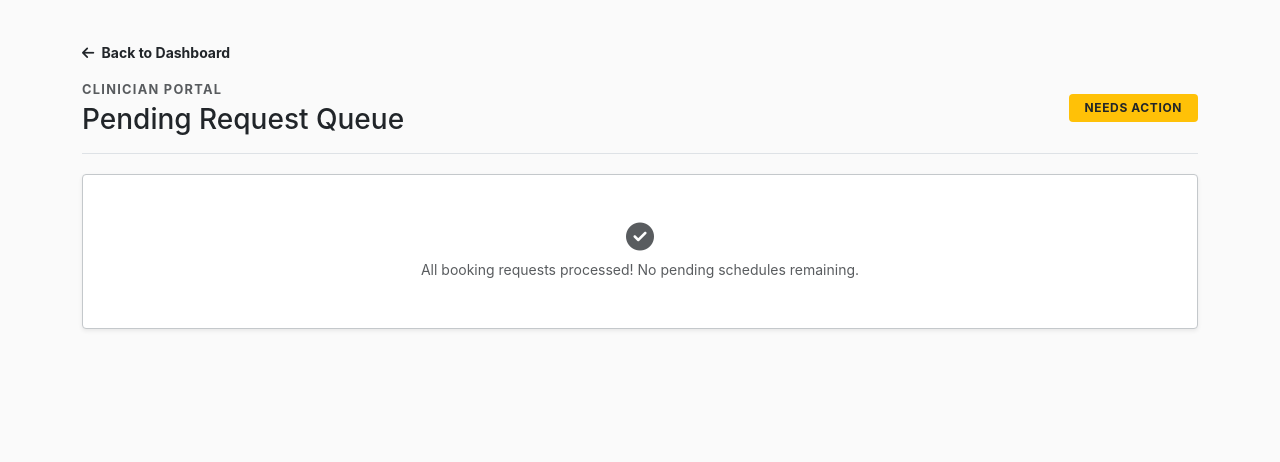
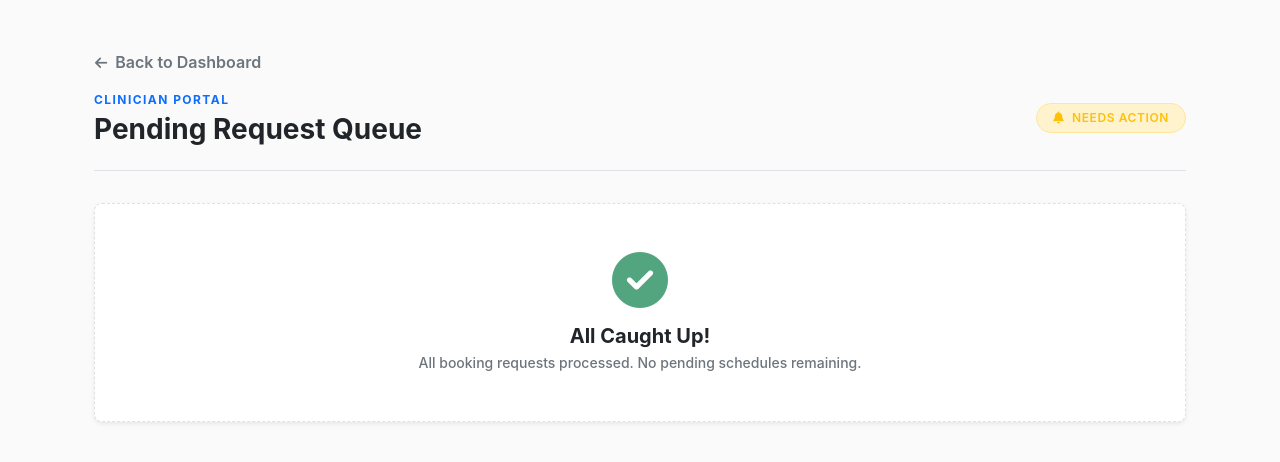
Before and after one commit to jinoestillore-infotech/Clinic-Appointment-System, a Flask app: page /staff/pending in a window 1280 px wide. Shown: the part 49-511 px from the top of the page. Run offline with Flask 3, Linux system fonts and the light colour scheme; a user stored in the database is signed in; data that the repository does not hold is empty.

Commit message:
modified the pending page

```diff
--- a/app/templates/staff/pending.html
+++ b/app/templates/staff/pending.html
@@ -3,85 +3,99 @@
 {% block title %}Pending Approvals - CareSync{% endblock %}
 
 {% block content %}
-<div class="row g-3">
+<div class="container py-2">
+    <div class="row g-4">
         <!-- Header Segment -->
-    <div class="col-12 mb-1">
+        <div class="col-12">
             <div class="mb-3">
-            <a href="{{ url_for('staff.dashboard') }}" class="text-dark small text-decoration-none fw-bold">
-                <i class="fa-solid fa-arrow-left me-1"></i> Back to Dashboard
+                <a href="{{ url_for('staff.dashboard') }}" class="btn btn-link link-secondary text-decoration-none fw-semibold p-0 small shadow-none">
+                    <i class="fa-solid fa-arrow-left me-1 small"></i> Back to Dashboard
                 </a>
             </div>
-        <div class="d-flex align-items-center justify-content-between border-bottom pb-3">
+            <div class="d-flex flex-column flex-sm-row align-items-sm-center justify-content-between border-bottom pb-4 mb-2 gap-3">
                 <div>
-                <span class="text-uppercase text-muted fw-bold d-block mb-1" style="font-size: 0.8rem; letter-spacing: 0.1em;">Clinician Portal</span>
-                <h2 class="h3 fw-extrabold text-dark mb-0">Pending Request Queue</h2>
+                    <span class="text-uppercase text-primary fw-bold d-block mb-1" style="font-size: 0.75rem; letter-spacing: 0.12em;">Clinician Portal</span>
+                    <h2 class="h3 fw-bold text-dark mb-0">Pending Request Queue</h2>
                 </div>
-            <span class="badge bg-warning text-dark rounded-1 px-3 py-2 fw-bold text-uppercase" style="font-size: 0.75rem; letter-spacing: 0.05em;">Needs Action</span>
+                <div>
+                    <span class="badge bg-warning-subtle text-warning border border-warning-subtle rounded-pill px-3 py-2 fw-semibold text-uppercase" style="font-size: 0.75rem; letter-spacing: 0.05em;">
+                        <i class="fa-solid fa-bell me-1"></i> Needs Action
+                    </span>
+                </div>
             </div>
         </div>
 
         <!-- MAIN PENDING LIST -->
-    <div class="col-12 mt-3">
+        <div class="col-12">
             {% if not appointments %}
-            <div class="text-center py-5 px-3 border border-secondary-subtle rounded-1 bg-white shadow-sm">
-                <i class="fa-solid fa-circle-check text-muted mb-2 fs-3"></i>
-                <p class="text-muted small mb-0">All booking requests processed! No pending schedules remaining.</p>
+                <div class="text-center py-5 px-3 bg-white border border-dashed rounded-3 shadow-sm">
+                    <div class="text-success mb-3">
+                        <i class="fa-solid fa-circle-check display-4 opacity-75"></i>
+                    </div>
+                    <h5 class="text-dark fw-bold mb-1">All Caught Up!</h5>
+                    <p class="text-secondary fw-medium small mb-0">All booking requests processed. No pending schedules remaining.</p>
                 </div>
             {% else %}
                 <div class="row g-3">
                     {% for appt in appointments %}
-                    <div class="col-12 col-md-6">
-                        <div class="card border border-secondary-subtle rounded-1 p-3 p-sm-4 bg-white shadow-sm h-100 d-flex flex-column justify-content-between">
+                        <div class="col-12 col-xl-6">
+                            <div class="card border-0 shadow-sm rounded-3 h-100 d-flex flex-column justify-content-between overflow-hidden">
+                                <div class="card-body p-4">
+                                    <!-- Patient / Appointment Details Header -->
+                                    <div class="d-flex flex-column flex-sm-row justify-content-between align-items-start gap-3 mb-3">
                                         <div>
-                                <div class="d-flex flex-column flex-sm-row justify-content-between align-items-start gap-2.5">
-                                    <div class="border-start border-4 border-warning ps-3">
-                                        <span class="text-uppercase text-danger fw-extrabold d-block mb-1" style="font-size: .8rem; letter-spacing: 0.08em;">
-                                            <i class="fa-regular fa-clock me-1"></i> Requested: {{ appt.appointment_date }} at {{ appt.appointment_time }}
+                                            <span class="text-uppercase text-danger fw-bold d-inline-flex align-items-center gap-1 mb-2 bg-danger-subtle px-2 py-1 rounded small" style="font-size: 0.75rem; letter-spacing: 0.05em;">
+                                                <i class="fa-regular fa-clock"></i> Requested: {{ appt.appointment_date }} @ {{ appt.appointment_time }}
                                             </span>
-                                        <strong class="text-dark d-block fs-5 fw-extrabold mb-1">
-                                            Patient: {{ appt.pat_first }} {{ appt.pat_last }}
-                                        </strong>
-                                        <span class="text-secondary d-block fw-bold" style="font-size: 0.85rem;">Contact: {{ appt.phone_number or 'Not provided' }}</span>
+                                            <h4 class="h5 fw-bold text-dark mb-1">
+                                                {{ appt.pat_first }} {{ appt.pat_last }}
+                                            </h4>
+                                            <span class="text-muted d-block small fw-medium">
+                                                <i class="fa-solid fa-phone me-1 opacity-70"></i> {{ appt.phone_number or 'Contact not provided' }}
+                                            </span>
                                         </div>
-                                    <div class="flex-shrink-0 mt-2 mt-sm-0">
-                                        <span class="badge border border-2 border-warning text-warning bg-white text-uppercase rounded-1 px-3 py-1.5 fw-bold" style="font-size: 0.75rem; letter-spacing: 0.05em;">
-                                            {{ appt.status }}
+
+                                        <!-- Status Pill Indicator -->
+                                        <div>
+                                            <span class="badge bg-warning-subtle text-warning border border-warning-subtle rounded-pill px-3 py-2 fw-bold text-uppercase tracking-wider" style="font-size: 0.7rem;">
+                                                <i class="fa-solid fa-hourglass-half me-1 small opacity-75"></i> {{ appt.status }}
                                             </span>
                                         </div>
                                     </div>
 
+                                    <!-- Brief Symptom/Reason Box -->
                                     {% if appt.symptoms_brief %}
-                                    <div class="mt-3 text-dark bg-light p-3 rounded-1 border border-secondary-subtle" style="font-size: 0.85rem; line-height: 1.45;">
-                                        <strong class="text-dark">Reason for Visit:</strong> {{ appt.symptoms_brief }}
+                                        <div class="bg-light p-3 rounded-2 border border-light-subtle mb-1">
+                                            <span class="text-uppercase text-muted d-block fw-bold mb-1" style="font-size: 0.7rem; letter-spacing: 0.05em;">Reason for Visit</span>
+                                            <p class="text-dark small mb-0 lh-base">{{ appt.symptoms_brief }}</p>
                                         </div>
                                     {% endif %}
                                 </div>
 
-                            <!-- Clinician Action Bar Footer -->
-                            <div class="mt-3.5 pt-3 border-top border-light-subtle">
-                                <div class="d-flex flex-column flex-sm-row align-items-stretch align-items-sm-center justify-content-between gap-3">
-                                    <div class="text-dark py-1" style="font-size: 0.9rem;">
-                                        Consultation Fee: <strong class="fw-extrabold">₱{{ "%.2f"|format(appt.amount_due) }}</strong>
+                                <!-- Actionable Footer Deck -->
+                                <div class="card-footer bg-light border-0 px-4 py-3 d-flex flex-column flex-sm-row align-items-stretch align-items-sm-center justify-content-between gap-3 mt-auto">
+                                    <div class="d-flex align-items-center gap-2">
+                                        <span class="text-muted small">Est. Fee:</span>
+                                        <strong class="text-dark fs-5 fw-bold">₱{{ "%.2f"|format(appt.amount_due) }}</strong>
                                     </div>
 
-                                    <div class="d-flex flex-column flex-sm-row gap-2 w-100 w-sm-auto">
-                                        <!-- Confirm booking request action -->
-                                        <form action="{{ url_for('staff.confirm', appointment_id=appt.id) }}" method="POST" class="m-0 mb-2 mb-sm-0 w-100 w-sm-auto d-grid d-sm-inline-block">
-                                            <!-- Submits to the route and redirects to keep clinician flow smooth -->
+                                    <!-- Action Submission Forms Stack -->
+                                    <div class="d-flex gap-2 justify-content-end">
+                                        <!-- Confirm Action Box -->
+                                        <form action="{{ url_for('staff.confirm', appointment_id=appt.id) }}" method="POST" class="m-0">
                                             <input type="hidden" name="redirect_to" value="pending">
-                                            <button type="submit" class="btn btn-dark btn-sm rounded-1 text-uppercase fw-bold py-2.5 px-4" style="font-size: 0.8rem; letter-spacing: 0.05em; min-height: 44px;">
-                                                Confirm Booking
+                                            <button type="submit" class="btn btn-primary btn-sm rounded-2 fw-semibold px-3 py-2" style="font-size: 0.8rem;">
+                                                <i class="fa-solid fa-calendar-check me-1"></i> Confirm Booking
                                             </button>
                                         </form>
 
-                                        <!-- Decline request action -->
-                                        <form action="{{ url_for('staff.cancel', appointment_id=appt.id) }}" method="POST" onsubmit="return confirm('Are you sure you want to decline this request?');" class="m-0 w-100 w-sm-auto d-grid d-sm-inline-block">
+                                        <!-- Decline Action Box -->
+                                        <form action="{{ url_for('staff.cancel', appointment_id=appt.id) }}" method="POST" onsubmit="return confirm('Are you sure you want to decline this request?');" class="m-0">
                                             <input type="hidden" name="redirect_to" value="pending">
-                                            <button type="submit" class="btn btn-outline-danger btn-sm rounded-1 text-uppercase fw-bold py-2.5 px-4" style="font-size: 0.8rem; letter-spacing: 0.05em; min-height: 44px;">
+                                            <button type="submit" class="btn btn-outline-danger btn-sm rounded-2 fw-semibold px-3 py-2" style="font-size: 0.8rem;">
                                                 Decline
                                             </button>
                                         </form>
-                                    </div>
                                     </div>
                                 </div>
                             </div>
@@ -91,4 +105,12 @@
             {% endif %}
         </div>
     </div>
+</div>
+
+<!-- Extra CSS layout helpers ensuring design aesthetics across screen targets -->
+<style>
+    .border-dashed { border-style: dashed !important; }
+    .btn-link { transition: color 0.15s ease-in-out; }
+    .btn-link:hover { color: var(--bs-primary) !important; }
+</style>
 {% endblock %}
```
Lines whose indentation alone changed are shown as unchanged.
